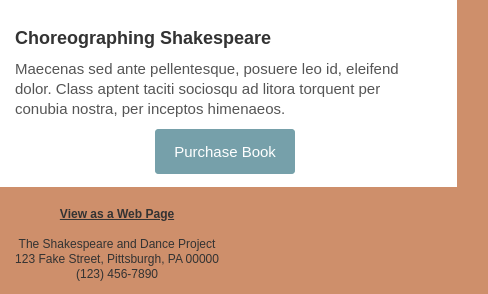
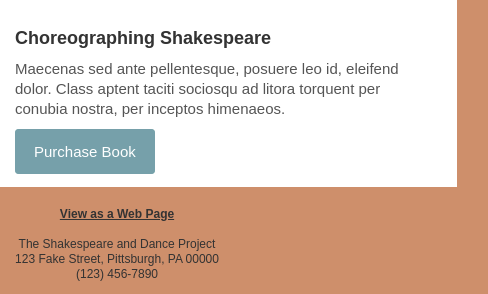
Before and after one commit to KristiDugan/emailnewsletter, a plain HTML site: page index.html in a window 1280 px wide. Shown: the part 974-1268 px from the top of the page, 523-1011 px from the left. Drawn offline with Linux system fonts and the light colour scheme.

Commit message:
Fix left-aligned button

```diff
--- a/index.html
+++ b/index.html
@@ -292,7 +292,7 @@
 										Choreographing Shakespeare</h2>
 									<p style="margin: 0 0 10px 0;">Maecenas sed ante pellentesque, posuere leo id, eleifend dolor. Class aptent taciti sociosqu ad litora torquent per conubia nostra, per inceptos himenaeos.</p>
 									<!-- Button : BEGIN -->
-									<table class="center-on-narrow" role="presentation" cellspacing="0" cellpadding="0" border="0" style="margin: auto;">
+									<table class="center-on-narrow" role="presentation" cellspacing="0" cellpadding="0" border="0" style="float: left;">
 										<tr>
 											<td class="button-td button-td-primary" style="border-radius: 4px; background: #9bc4be;">
 												<a class="button-a button-a-primary" href="https://google.com/" style="background: #76a0aa; border: 2px solid #76a0aa; font-family: sans-serif; font-size: 15px; line-height: 15px; text-decoration: none; padding: 13px 17px; color: #ffffff; display: block; border-radius: 4px;">Purchase Book</a>
```
